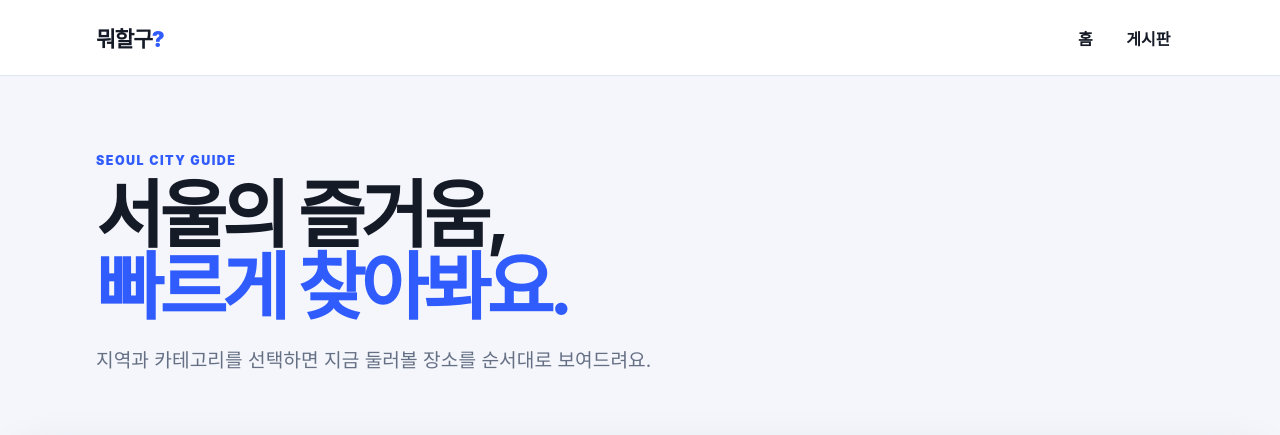
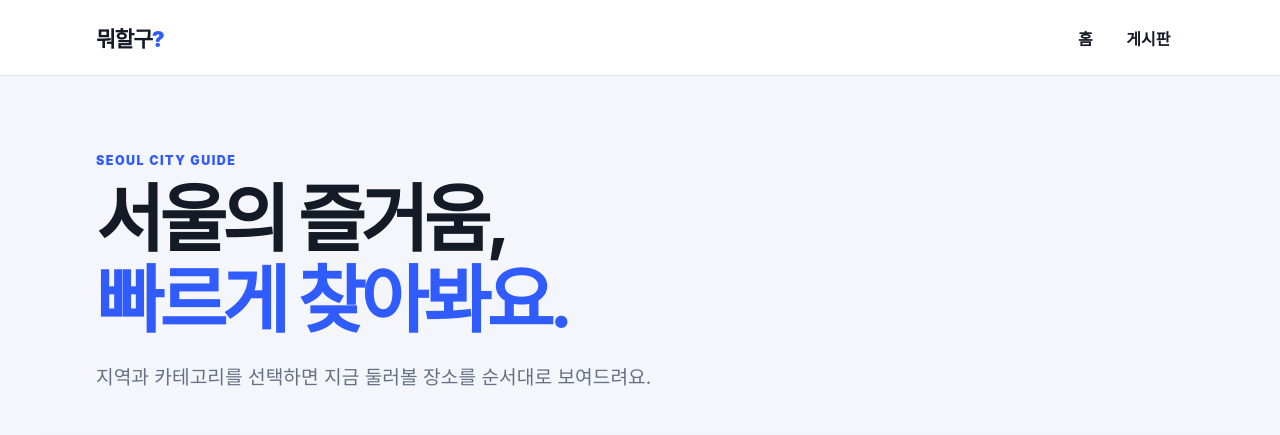
Before and after one commit to start-camp-16/frontend, a website built with Vite: page index.html in a window 1280 px wide. Shown: the top 435 px of the page. Built offline with nearby package versions, Linux system fonts and the light colour scheme; no server answers.

Commit message:
feat: css

```diff
--- a/src/styles/components.css
+++ b/src/styles/components.css
@@ -1 +1 @@
-.eyebrow{color:var(--primary);font-weight:900;font-size:.78rem;letter-spacing:.12em;text-transform:uppercase}.page-title{font-size:clamp(2rem,6vw,4.6rem);letter-spacing:-.065em;line-height:.98;margin:.5rem 0 1rem}.lede{color:var(--muted);font-size:clamp(1rem,2vw,1.2rem);line-height:1.7;max-width:42rem}.panel{background:var(--surface);border:1px solid var(--line);border-radius:var(--radius);box-shadow:var(--shadow)}.visually-hidden{position:absolute;width:1px;height:1px;padding:0;margin:-1px;overflow:hidden;clip:rect(0,0,0,0);white-space:nowrap;border:0}
+.eyebrow{color:var(--primary);font-weight:900;font-size:.78rem;letter-spacing:.12em;text-transform:uppercase}.page-title{font-size:clamp(2rem,6vw,4.6rem);letter-spacing:-.065em;line-height:1.1;margin:.5rem 0 1rem}.lede{color:var(--muted);font-size:clamp(1rem,2vw,1.2rem);line-height:1.7;max-width:42rem}.panel{background:var(--surface);border:1px solid var(--line);border-radius:var(--radius);box-shadow:var(--shadow)}.visually-hidden{position:absolute;width:1px;height:1px;padding:0;margin:-1px;overflow:hidden;clip:rect(0,0,0,0);white-space:nowrap;border:0}
```
